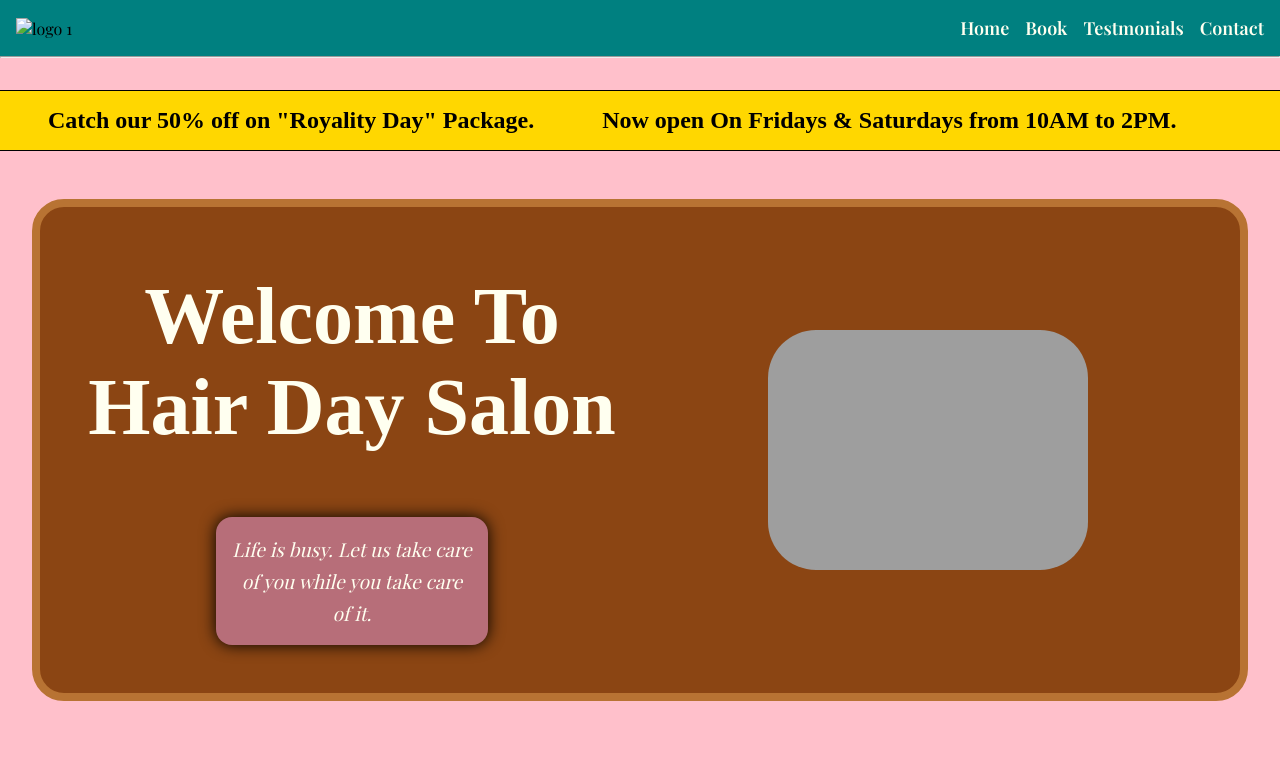
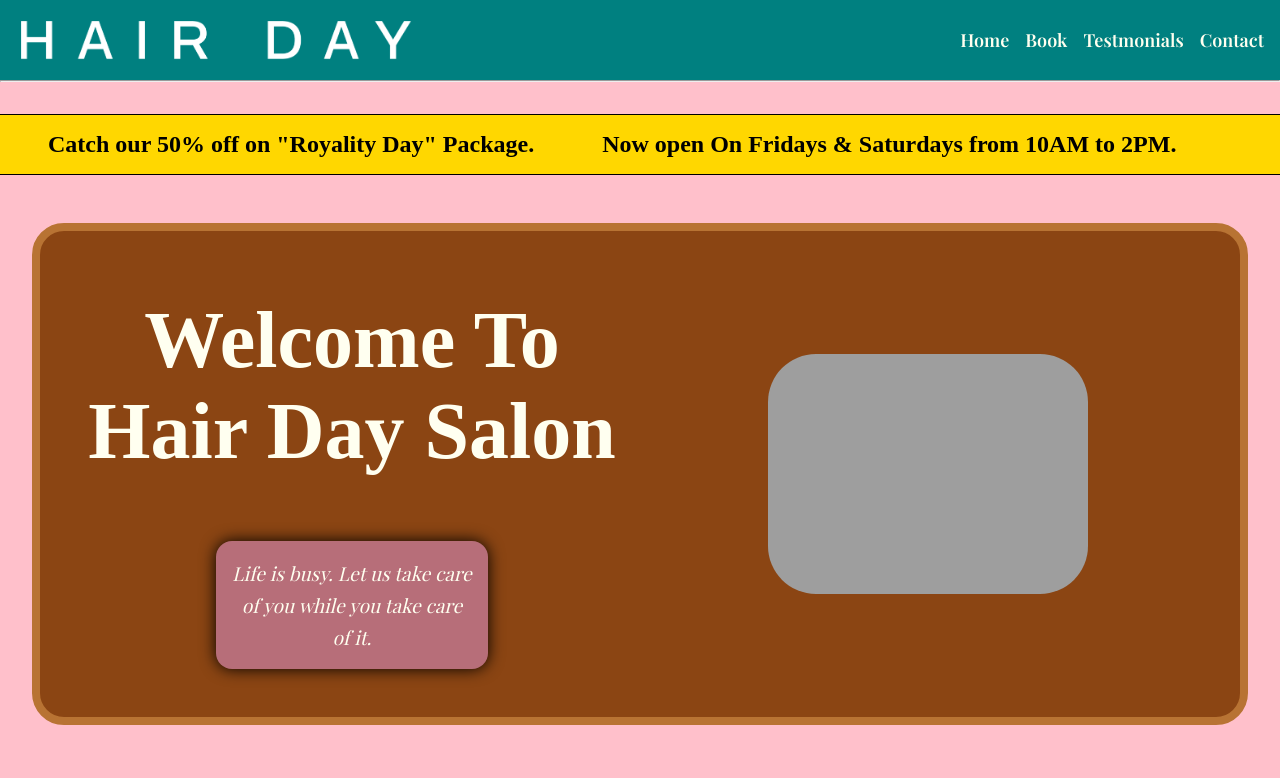
Before and after one commit to ACrafter/Hair-Day, a plain HTML site: page index.html in a window 1280 px wide. Shown: the top 778 px of the page. Drawn offline with nearby package versions, Linux system fonts and the light colour scheme; the site is published under a folder, as on GitHub Pages, so addresses that start at the root find nothing; a web font is replaced by a local one.

Commit message:
Fixed Path Issues

```diff
--- a/index.html
+++ b/index.html
@@ -23,7 +23,7 @@
   </head>
   <body>
     <header>
-      <img src="/assets/Artboard 23.png" alt="logo 1" />
+      <img src="./assets/Artboard 23.png" alt="logo 1" />
       <nav>
         <ul>
           <li>Home</li>
```
